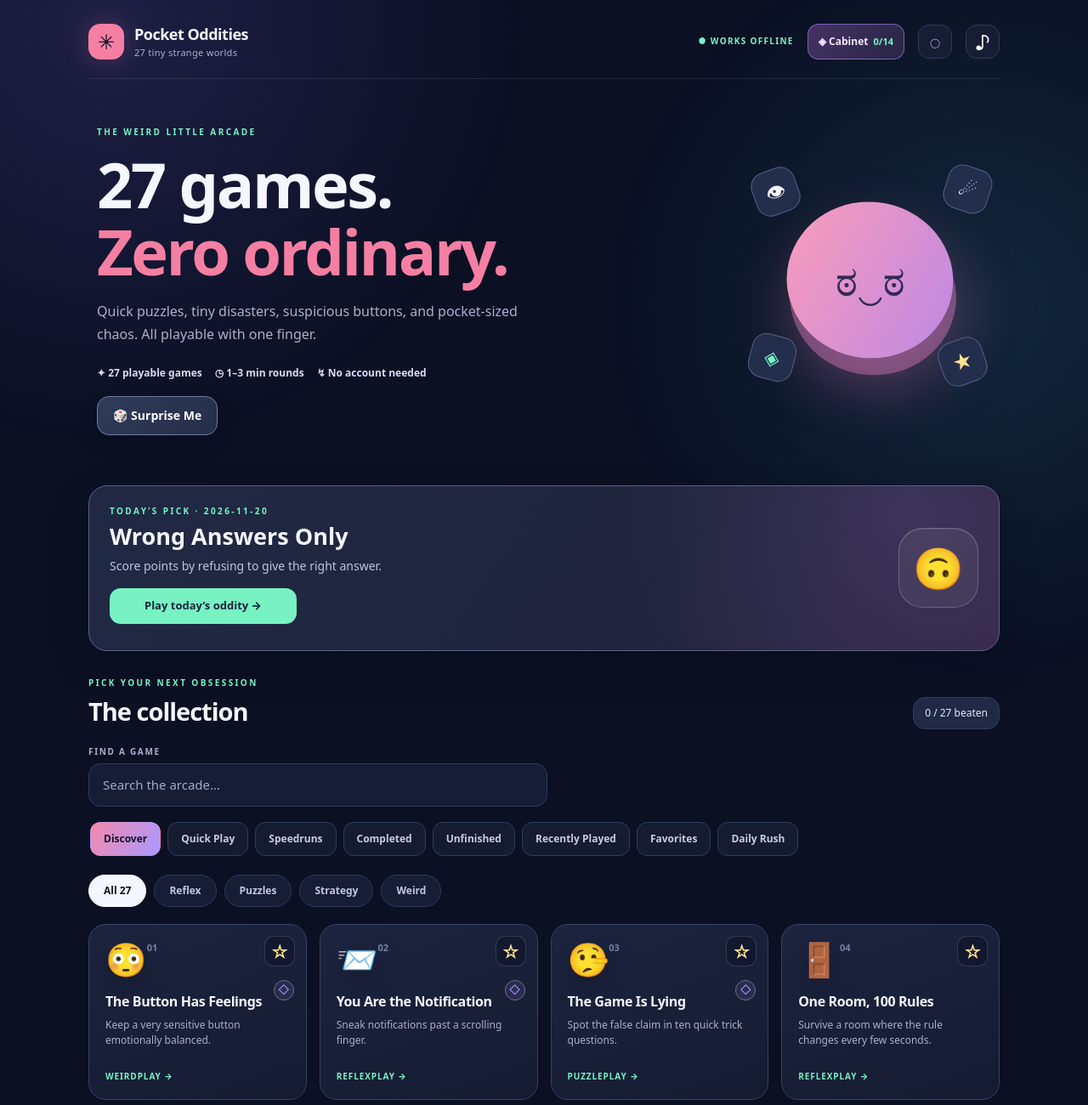
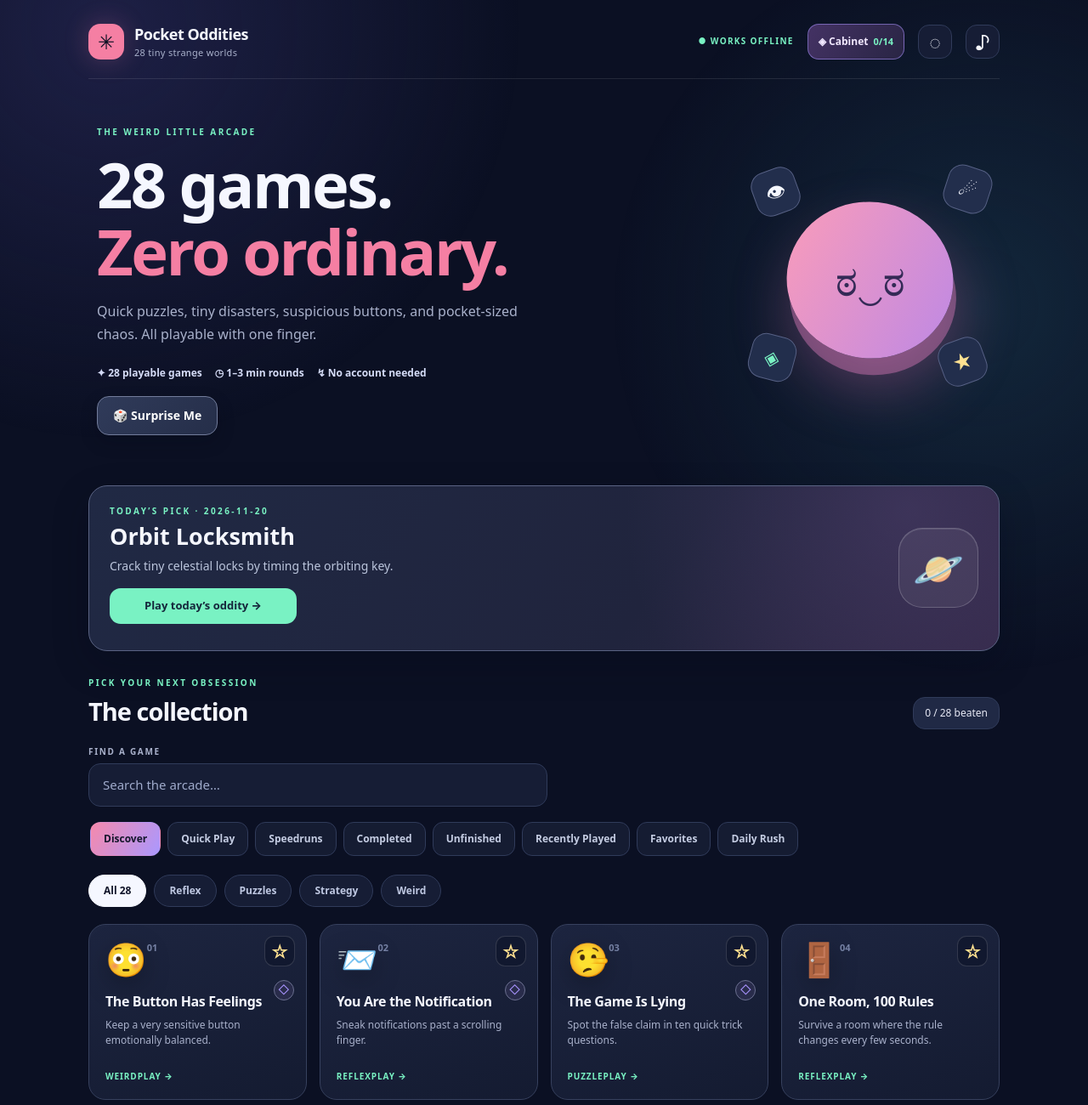
Before and after one commit to aksharghatole/pocket-oddities, a website: page index.html in a window 1280 px wide. Shown: the top 1300 px of the page at 85% size. Drawn offline with Linux system fonts and the light colour scheme.

Commit message:
Register Lantern Logic and update game count

```diff
--- a/index.html
+++ b/index.html
@@ -11,29 +11,29 @@
   <link rel="manifest" href="./manifest.webmanifest">
   <link rel="icon" type="image/svg+xml" href="./assets/icon.svg">
   <link rel="apple-touch-icon" href="./assets/icon-180.png">
-  <title>Pocket Oddities · 27 Mini-Games</title>
+  <title>Pocket Oddities · 28 Mini-Games</title>
 </head>
 <body>
   <div class="backdrop" aria-hidden="true"></div>
   <div id="app">
     <header class="topbar">
-      <div class="brand"><span class="brand-glyph" aria-hidden="true">✳</span><div><strong>Pocket Oddities</strong><small id="game-count-tagline">27 tiny strange worlds</small></div></div>
+      <div class="brand"><span class="brand-glyph" aria-hidden="true">✳</span><div><strong>Pocket Oddities</strong><small id="game-count-tagline">28 tiny strange worlds</small></div></div>
       <div class="top-actions"><span class="offline-pill">● WORKS OFFLINE</span><button id="cabinet-trigger" class="cabinet-trigger" type="button" aria-haspopup="dialog" aria-controls="cabinet-dialog">◈ Cabinet <span id="cabinet-count">0/14</span></button><button id="install-app" class="install-btn" type="button" hidden>Install</button><button id="haptic-toggle" class="icon-btn" aria-label="Toggle vibration" title="Toggle vibration" aria-pressed="false">◌</button><button id="sound-toggle" class="icon-btn" aria-label="Toggle sound" title="Toggle sound">♫</button></div>
     </header>
     <main>
       <section id="home-screen" class="home-screen">
         <div class="hero">
-          <div class="hero-copy"><span class="eyebrow">THE WEIRD LITTLE ARCADE</span><h1><span id="hero-count">27</span> games.<br><em>Zero ordinary.</em></h1><p>Quick puzzles, tiny disasters, suspicious buttons, and pocket-sized chaos. All playable with one finger.</p><div class="hero-meta"><span id="hero-game-count">✦ 27 playable games</span><span>◷ 1–3 min rounds</span><span>↯ No account needed</span></div><div class="hero-actions"><button id="surprise-me" class="surprise-btn" type="button">🎲 Surprise Me</button></div></div>
+          <div class="hero-copy"><span class="eyebrow">THE WEIRD LITTLE ARCADE</span><h1><span id="hero-count">28</span> games.<br><em>Zero ordinary.</em></h1><p>Quick puzzles, tiny disasters, suspicious buttons, and pocket-sized chaos. All playable with one finger.</p><div class="hero-meta"><span id="hero-game-count">✦ 28 playable games</span><span>◷ 1–3 min rounds</span><span>↯ No account needed</span></div><div class="hero-actions"><button id="surprise-me" class="surprise-btn" type="button">🎲 Surprise Me</button></div></div>
           <div class="hero-art" aria-hidden="true"><span class="orbit orbit-a">👁</span><span class="orbit orbit-b">☄</span><div class="planet"><span>ಠ‿ಠ</span></div><span class="orbit orbit-c">★</span><span class="orbit orbit-d">◈</span></div>
         </div>
         <section id="game-of-day" class="game-of-day" aria-labelledby="game-of-day-title">
           <div class="game-of-day-copy"><span class="eyebrow" id="game-of-day-label">TODAY’S PICK</span><h2 id="game-of-day-title"></h2><p id="game-of-day-description"></p><button id="game-of-day-play" class="primary-btn" type="button">Play today’s oddity →</button></div>
           <div id="game-of-day-art" class="game-of-day-art" aria-hidden="true">✦</div>
         </section>
-        <div class="section-heading"><div><span class="eyebrow">PICK YOUR NEXT OBSESSION</span><h2>The collection</h2></div><div class="completion" id="completion">0 / 27 beaten</div></div>
+        <div class="section-heading"><div><span class="eyebrow">PICK YOUR NEXT OBSESSION</span><h2>The collection</h2></div><div class="completion" id="completion">0 / 28 beaten</div></div>
         <label class="search-label" for="game-search">FIND A GAME</label><input id="game-search" class="game-search" type="search" placeholder="Search the arcade…" autocomplete="off" aria-label="Search games">
         <nav class="collection-tabs" id="collection-tabs" role="tablist" aria-label="Arcade collections"><button class="collection-tab active" type="button" role="tab" aria-selected="true" data-view="discover">Discover</button><button class="collection-tab" type="button" role="tab" aria-selected="false" data-view="quick">Quick Play</button><button class="collection-tab" type="button" role="tab" aria-selected="false" data-view="speedrun">Speedruns</button><button class="collection-tab" type="button" role="tab" aria-selected="false" data-view="completed">Completed</button><button class="collection-tab" type="button" role="tab" aria-selected="false" data-view="unfinished">Unfinished</button><button class="collection-tab" type="button" role="tab" aria-selected="false" data-view="recent">Recently Played</button><button class="collection-tab" type="button" role="tab" aria-selected="false" data-view="favorites">Favorites</button><button class="collection-tab" type="button" role="tab" aria-selected="false" data-view="daily">Daily Rush</button></nav>
-        <div class="filter-row" id="filter-row" role="group" aria-label="Filter games"><button class="filter active" data-filter="all" id="all-filter">All 27</button><button class="filter" data-filter="reflex">Reflex</button><button class="filter" data-filter="puzzle">Puzzles</button><button class="filter" data-filter="strategy">Strategy</button><button class="filter" data-filter="weird">Weird</button></div>
+        <div class="filter-row" id="filter-row" role="group" aria-label="Filter games"><button class="filter active" data-filter="all" id="all-filter">All 28</button><button class="filter" data-filter="reflex">Reflex</button><button class="filter" data-filter="puzzle">Puzzles</button><button class="filter" data-filter="strategy">Strategy</button><button class="filter" data-filter="weird">Weird</button></div>
         <div id="game-grid" class="game-grid"></div>
         <footer>Made for small screens, short breaks, and curious fingers. ♡ <a href="https://github.com/aksharghatole/pocket-oddities/issues/new/choose" target="_blank" rel="noopener noreferrer">Suggest a game or report a bug</a></footer>
       </section>
@@ -95,6 +95,6 @@
   <script src="./game-packs/orbit-locksmith.js" defer></script>
   <script src="./game-packs/fossil-field.js" defer></script>
   <script src="./game-packs/ghost-gallery.js" defer></script>
-  <script src="./achievements.js" defer></script>
+  <script src="./game-packs/lantern-logic.js" defer></script>\n  <script src="./achievements.js" defer></script>
 </body>
 </html>
```
